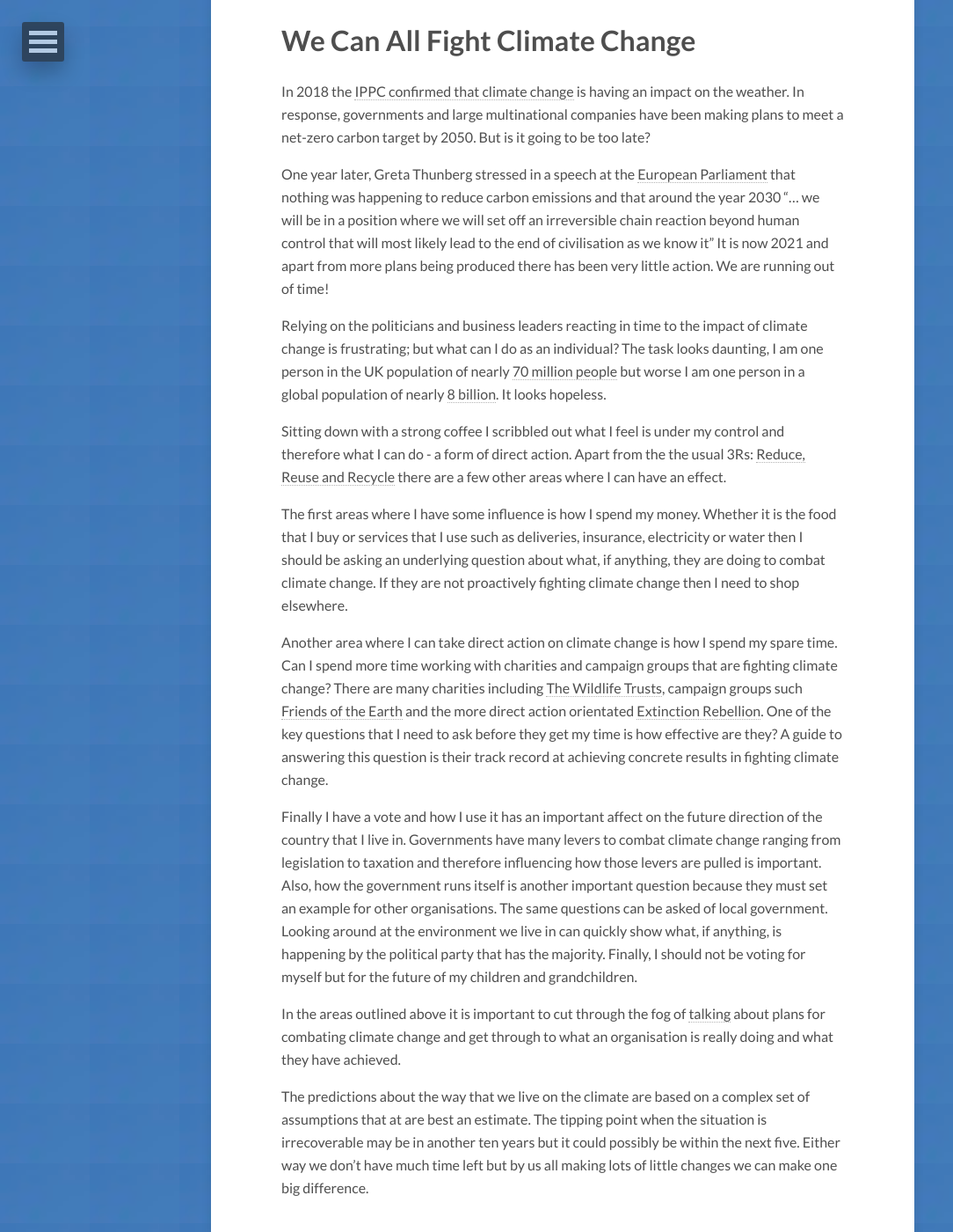
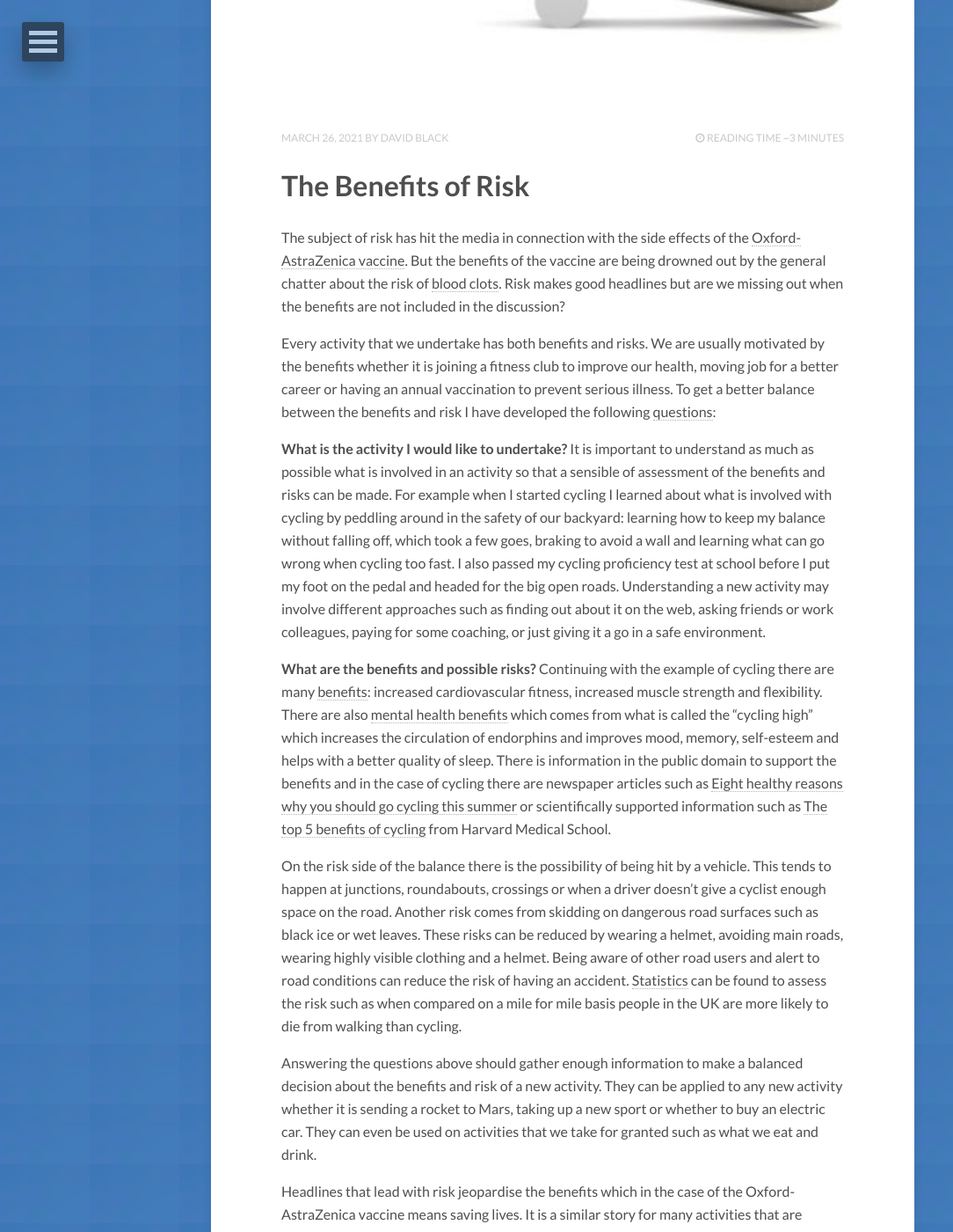
Before and after one commit to dtinblack/dtinblack.github.io, a Jekyll site: the page built from index.html, in a window 1280 px wide and 1400 px high, scrolled down 786 px. Shown: the whole window at 88% size, without its empty margins (0-1084 px from the left). Built offline with Jekyll 4.4.1, drawn with Linux system fonts in a browser that asks for light colours; nearby versions of some CDN libraries; the list of posts is cut into pages by our own code; some of the changed text lies outside the part shown.

Commit message:
march 2021

```diff
--- /dev/null
+++ b/_posts/2021-03-26-the-benefits-of-risk.md
@@ -0,0 +1,28 @@
+---
+layout: post
+title: The Benefits of Risk
+description: "Blancing the risk and benefits in an activity."
+modified: 2020-03-26
+tags: [Benefits, Risk, Cycling, Covid]
+image:
+  background: backgrounds/general-background.jpg
+  feature: features/the-benefit-from-risk.jpg
+  credit: Hidden Art
+  creditlink: http://www.r4i-it.com/risks-and-benefits/
+---
+
+The subject of risk has hit the media in connection with the side effects of the [Oxford-AstraZenica vaccine](https://www.gov.uk/government/publications/regulatory-approval-of-covid-19-vaccine-astrazeneca). But the benefits of the vaccine are being drowned out by the general chatter about the risk of [blood clots](https://www.bmj.com/content/372/bmj.n774). Risk makes good headlines but are we missing out when the benefits are not included in the discussion?
+
+Every activity that we undertake has both benefits and risks. We are usually motivated by the benefits whether it is joining a fitness club to improve our health, moving job for a better career or having an annual vaccination to prevent serious illness. To get a better balance between the benefits and risk I have developed the following [questions](https://www.health.org.uk/blogs/ask-three-questions):
+
+<b>What is the activity I would like to undertake?</b> It is important to understand as much as possible what is involved in an activity so that a sensible of assessment of the benefits and risks can be made. For example when I started cycling I learned about what is involved with cycling by peddling around in the safety of our backyard: learning how to keep my balance without falling off, which took a few goes, braking to avoid a wall and learning what can go wrong when cycling too fast.  I also passed my cycling proficiency test at school before I put my foot on the pedal and headed for the big open roads. Understanding a new activity may involve different approaches such as finding out about it on the web, asking friends or work colleagues, paying for some coaching, or just giving it a go in a safe environment.
+
+<b>What are the benefits and possible risks?</b> Continuing with the example of cycling there are many [benefits](https://www.betterhealth.vic.gov.au/health/healthyliving/cycling-health-benefits#cycling-for-health-and-fitness): increased cardiovascular fitness, increased muscle strength and flexibility. There are also
+[mental health benefits](https://mensline.org.au/mens-mental-health/cycling-positive-mental-health/) which comes from what is called the "cycling high" which increases the circulation of endorphins and improves mood, memory, self-esteem and helps with a better quality of sleep. There is information in the public domain to support the benefits and in the case of cycling there are newspaper articles such as [Eight healthy reasons why you should go cycling this summer](https://www.telegraph.co.uk/cycling/family-routes/health-benefits/) or scientifically supported information such as [The top 5 benefits of cycling](https://www.health.harvard.edu/staying-healthy/the-top-5-benefits-of-cycling ) from Harvard Medical School.
+
+On the risk side of the balance there is the possibility of being hit by a vehicle. This tends to happen at junctions, roundabouts, crossings or when a driver doesn't give a cyclist enough space on the road. Another risk comes from skidding on dangerous road surfaces such as black ice or wet leaves. These risks can be reduced by wearing a helmet, avoiding main roads, wearing highly visible clothing and a helmet. Being aware of other road users and  alert to road conditions can reduce the risk of having an accident. [Statistics](https://ig.ft.com/sites/urban-cycling/) can be found to assess the risk such as when compared on a mile for mile basis people in the UK are more likely to die from walking than cycling.
+
+Answering the questions above should gather enough information to make a balanced decision about the benefits and risk of a new activity. They can be applied to any new activity whether it is sending a rocket to Mars, taking up a new sport or whether to buy an electric car. They can even be used on activities that we take for granted such as what we eat and drink.
+
+
+Headlines that lead with risk jeopardise the benefits which in the case of the Oxford-AstraZenica vaccine means saving lives. It is a similar story for many activities that are discussed in the [media](https://core.ac.uk/download/pdf/72057061.pdf). The concentration on risk and passing by the benefits reduces a balanced debate on whether an activity should be pursued or not. We could be missing out on something that could broaden our horizons and make life more exciting!
```
Also changed, not shown: _config.yml (line endings or trailing spaces), 1 other file.
